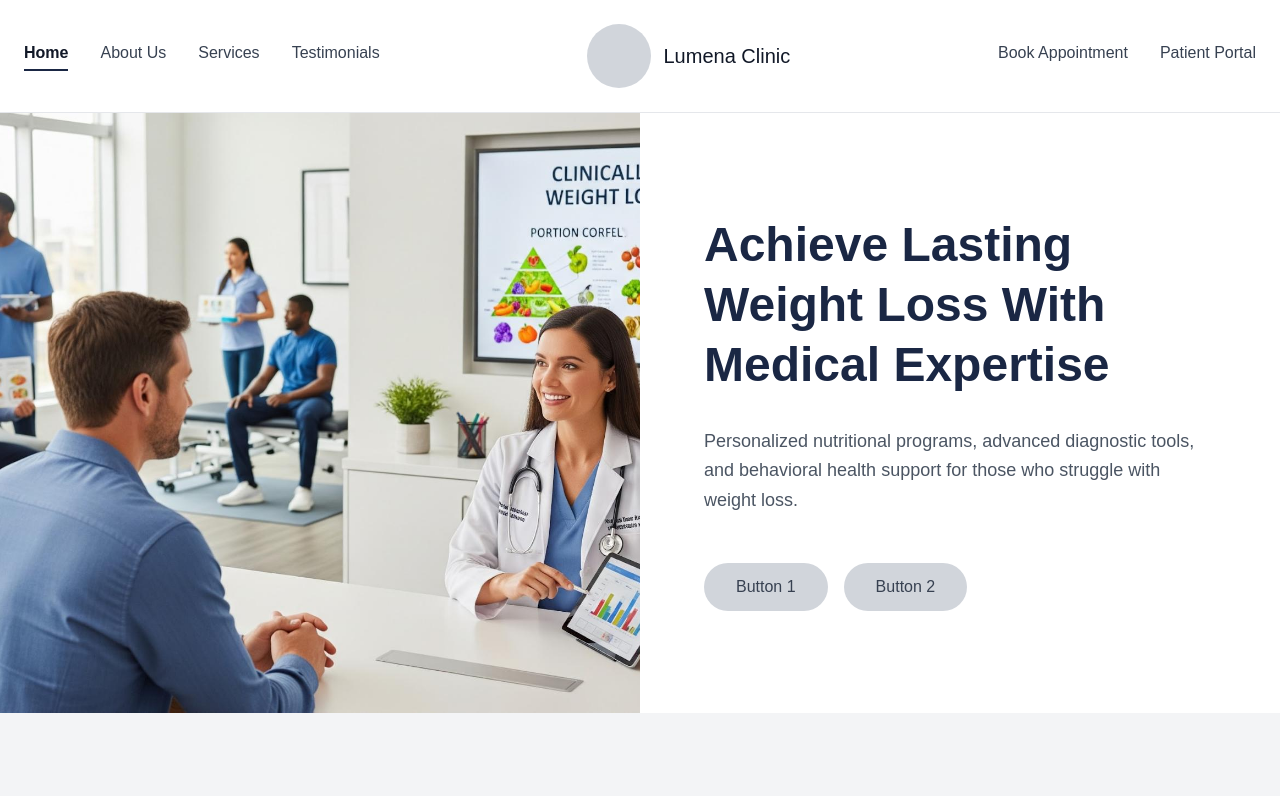
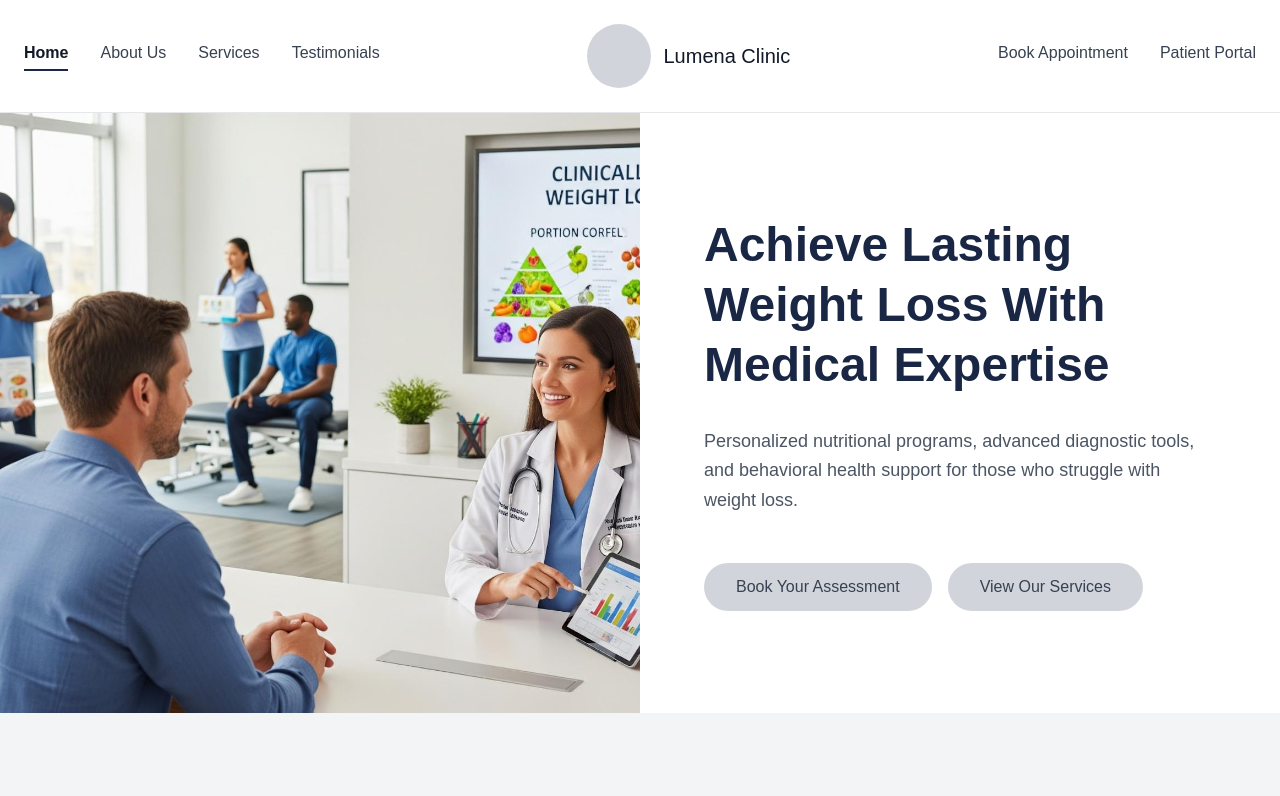
Before and after one commit to JulianApa123/weightLossCenter, a Next.js app: page / in a window 1280 px wide. Shown: the top 796 px of the page. Built offline with nearby package versions, Linux system fonts and the light colour scheme.

Commit message:
Updated buttons on homepage.

```diff
--- a/app/page.tsx
+++ b/app/page.tsx
@@ -96,12 +96,18 @@ export default function Home() {
                 Personalized nutritional programs, advanced diagnostic tools, and behavioral health support for those who struggle with weight loss.
               </p>
               <div className="flex gap-4">
-                <button className="bg-gray-300 text-gray-700 px-8 py-3 rounded-full hover:bg-gray-400">
-                  Button 1
-                </button>
-                <button className="bg-gray-300 text-gray-700 px-8 py-3 rounded-full hover:bg-gray-400">
-                  Button 2
-                </button>
+                <a
+                  href="#schedule"
+                  className="bg-gray-300 text-gray-700 px-8 py-3 rounded-full hover:bg-gray-400 transition cursor-pointer"
+                >
+                  Book Your Assessment
+                </a>
+                <Link
+                  href="/services"
+                  className="bg-gray-300 text-gray-700 px-8 py-3 rounded-full hover:bg-gray-400 transition"
+                >
+                  View Our Services
+                </Link>
               </div>
             </div>
           </div>
@@ -378,7 +384,7 @@ export default function Home() {
       </section>
 
       {/* Schedule CTA Section */}
-      <section className="py-20 bg-white border-b-2 border-gray-800">
+      <section id="schedule" className="py-20 bg-white border-b-2 border-gray-800">
         <div className="container mx-auto px-6">
           {/* Header */}
           <h2 className="text-4xl font-bold text-[#1a2744] text-center mb-16">
```
